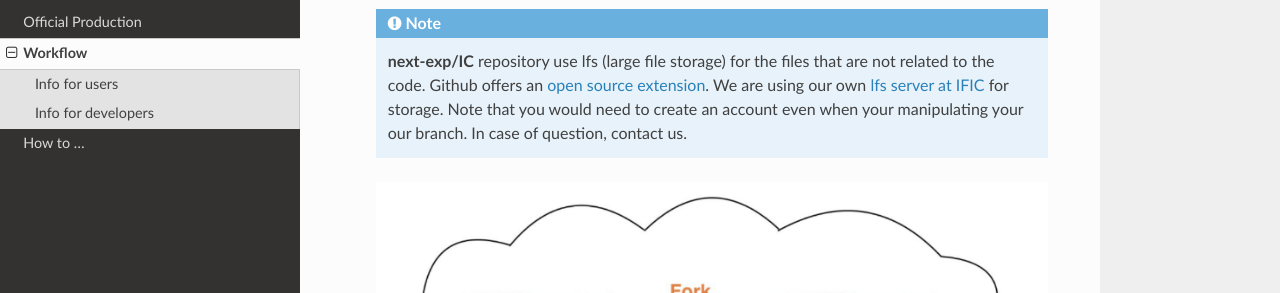
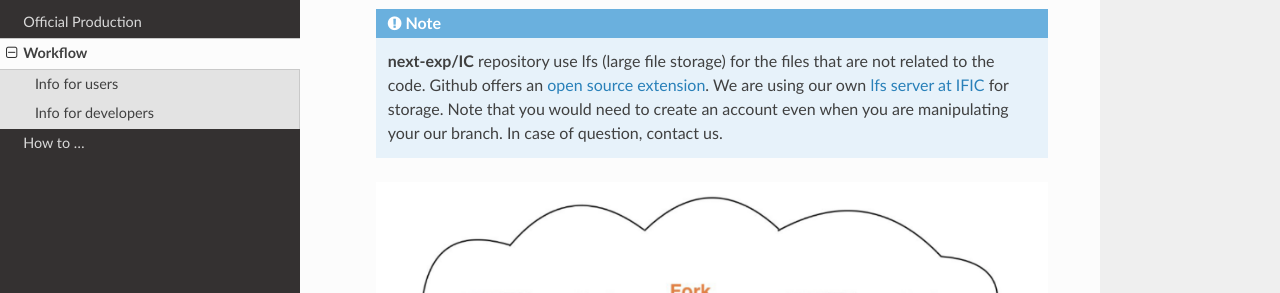
Before and after one commit to next-exp/sw-docs, a Sphinx documentation site: the page built from docs/source/workflow.rst, in a window 1280 px wide and 900 px high, scrolled down 715 px. Shown: the part 182-475 px from the top of the window. Built offline with Sphinx 7.4.7 and the Read the Docs theme 2.0.0, drawn with Linux system fonts in a browser that asks for light colours.

Commit message:
Correct typo in sentence

```diff
--- a/docs/source/workflow.rst
+++ b/docs/source/workflow.rst
@@ -31,7 +31,7 @@ The main branch of these three should be always at the same level. Keep your cod
  .. note::
    **next-exp/IC** repository use lfs (large file storage) for the files that are not related to the code. Github offers an `open source extension <https://git-lfs.github.com/>`_.
    We are using our own `lfs server at IFIC <https://next.ific.uv.es:8888/users/sign_in>`_ for storage. Note that you would need to create an account
-   even when your manipulating your our branch. In case of question, contact us.
+   even when you are manipulating your our branch. In case of question, contact us.
 
  .. image:: images/workflow.png
    :width: 850
```
